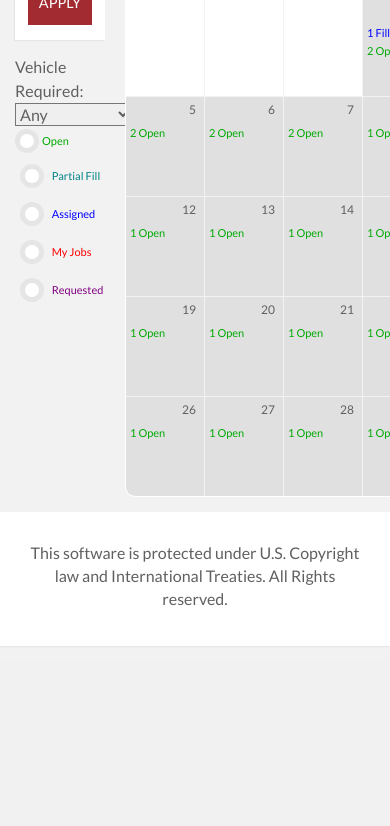
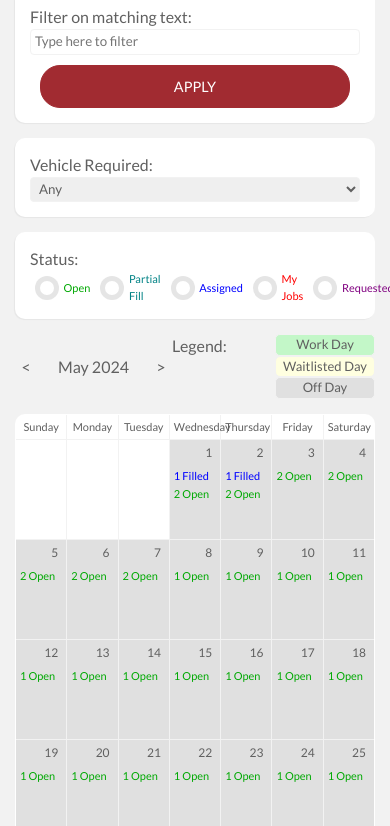
Before and after one commit to samEcarey/xdwebredesign, a plain HTML site: page redesign-calendar.html in a window 390 px wide. Shown: the part 244-1070 px from the top of the page. Before the commit the page ends 905 px from the top, so only its background shows below. Drawn offline with nearby package versions, Linux system fonts and the light colour scheme; placeholder pictures from the web are drawn by us; a script that the page names is missing; files whose address does not match are found by name.

Commit message:
NEW: updated mobile views

```diff
--- a/calendarstyles.css
+++ b/calendarstyles.css
@@ -1,38 +1,84 @@
  /* Apply border radius to the table */
+ @media screen and (max-width: 950px) {
+     .container-fluid {
+         flex-direction: column;
+     }
+
+     .filters-container,
+     .calendar-container {
+         flex: 1;
+         width: 100%;
+     }
+
+     .status {
+         /* border: 1px solid red; */
+         display: flex;
+         flex-direction: row !important;
+     }
+ }
+
+ /* NEW COMPONENT STYLES */
+ .new-input-field {
+     display: flex;
+     border: 1px solid #f2f2f2;
+     border-radius: 4px;
+     width: 100%;
+     font-size: smaller;
+     padding: 2px 4px;
+     min-height: 25px;
+     /* margin: 0px !important; */
+ }
+
+ .new-button {
+     border-radius: 20px !important;
+ }
+
+ /* FILTERS CONTAINER STYLES */
  .filters-container {
-     display: flex;
-     width: 25%;
+     display: flex !important;
+     /* flex-grow: 1; */
+     /* width: 100% !important; */
      background: transparent !important;
      flex-direction: column;
      margin-right: 20px;
-
  }
 
- .new-card {
-     border-radius: 10px !important;
-     border: 0px !important;
-     background-color: transparent !important;
-     /* display: flex; */
+ .filters-main {
+     display: flex;
      flex-direction: column;
-     padding: 0px !important;
-     margin: 0px !important;
  }
 
- .box-shadow {
-     -webkit-box-shadow: -1px 1px 1px rgba(0, 0, 0, 0.05);
-     -moz-box-shadow: -1px 1px 1px rgba(0, 0, 0, 0.05);
-     box-shadow: -1px 1px 1px rgba(0, 0, 0, 0.05);
+ .filter-container {
+     display: flex;
+     flex-direction: column;
+     width: 100%;
+     /* align-items: center; */
+     border-radius: 10px !important;
+     /* margin: 0px !important; */
  }
 
- .active-card {
-     margin-bottom: 15px;
-     padding: 15px 15px 15px 15px;
-     background: WHITE;
-     border-radius: 0px;
+ .filter-label {
+     /* border: 1px solid red; */
+     display: flex;
+     width: fit-content;
  }
 
- .active-card *:last-child {
-     margin-bottom: 0px;
+ .status {}
+
+ .job-status {
+     display: flex;
+     flex-direction: row;
+     justify-items: center;
+     align-items: center;
+     margin-right: 5px;
+ }
+
+ /* CALENDAR CONTAINER STYLES */
+ .calendar-container {
+     margin-bottom: 15px;
+     flex: 3;
+     /* max-width: 75%; */
+     width: 100%;
  }
 
  .rounded-table {
@@ -45,20 +91,6 @@
      /* Ensures rounded corners */
  }
 
- .input-and-apply {
-     display: flex;
-     flex-direction: column;
-     align-items: center;
-     /* margin: 0px !important; */
- }
-
- .new-input-field {
-     display: flex;
-     border: 0px;
-     width: 100%;
-     /* margin: 0px !important; */
- }
-
  .month-arrows {
      background-color: transparent;
      border: 0px !important;
@@ -66,7 +98,6 @@
      justify-content: center;
      border-radius: 50%;
      /* height: 30px !important; */
-
  }
 
  .month-arrows:hover {
@@ -75,27 +106,29 @@
      border-color: #01549b;
  }
 
- .filter-container {
-     display: flex;
-
- }
-
- .calendar-filter {
-     padding: 0px !important;
+ .calendar-actions {
+     padding-bottom: 15px;
+     align-content: center;
  }
 
  .remove-margin {
-     border: 1px solid red;
-     margin-right: 0px !important;
+     /* border: 1px solid red; */
+     margin: 0px !important;
  }
-
-
 
  .calendar-legend-container {
      width: 100%;
      display: flex;
-     justify-content: end;
+    justify-content: end;
+
  }
+ .calendar-legend-list {
+    /* width: 100%; */
+    display: flex;
+    justify-content: end;
+    align-items: center;
+    flex-wrap: wrap;
+}
 
  .calendar-legend-tags {
      width: fit-content;
--- a/redesign-calendar.html
+++ b/redesign-calendar.html
@@ -340,7 +340,7 @@
                     </div>
                 </header>
                 <!-- BODY -->
-                <main class="container-fluid" style="display: flex; ">
+                <main class="container-fluid" style="display: flex; width: 100%;">
                     <input type="hidden" name="hfCkAvailableJobs" id="hfCkAvailableJobs" value="true" />
                     <input type="hidden" name="hfCkPartialFill" id="hfCkPartialFill" value="true" />
                     <input type="hidden" name="hfCkAssignedJobs" id="hfCkAssignedJobs" value="true" />
@@ -349,32 +349,35 @@
                     <input type="hidden" name="hfTxtSearchBox" id="hfTxtSearchBox" />
                     <input type="hidden" name="hfFirstDay" id="hfFirstDay" />
                     <!-- CALENDAR ACTIONS TOP ROW -->
-                    <div class="filters-container" >
+                    <div class="filters-container">
+                        <h2>Filters</h2>
+                        <div class="filters-main">
                             <!-- SEARCH CONTAINER -->
-                        <div class="card-admin input-and-apply">
+                            <div class="card-admin filter-container ">
+                                <span class="filter-label">Filter on matching text: </span>
                                 <input class="new-input-field" id="txtSearchBox" name="txtSearchBox" type="text"
-                                placeholder="FILTER - Type here to filter on matching text"
-                                style="width: 200px; font-size: small;"
+                                    placeholder="Type here to filter"
                                     onKeyUp="FilterChanged(this, $get('hfTxtSearchBox'));" />
-                            <button id="btnApply" class="btn btn-sm btn-primary" type="button"
+                                <button id="btnApply" class="btn btn-sm btn-primary new-button" type="button"
                                     onclick="HandleApplyFilter(&#39;btnApply&#39;,&#39;#txtSearchBox&#39;);">Apply</button>
                             </div>
                             <!-- VEHICLE REQUIRED -->
-                        <div class="">
-                            <span>Vehicle Required: </span>
-                            <select name="ddlVehicleRequired"
+                            <div class="card-admin filter-container ">
+                                <span class="filter-label">Vehicle Required: </span>
+                                <select class="new-input-field" name="ddlVehicleRequired"
                                     onchange="javascript:setTimeout(&#39;__doPostBack(\&#39;ddlVehicleRequired\&#39;,\&#39;\&#39;)&#39;, 0)"
                                     id="ddlVehicleRequired">
                                     <option selected="selected" value="Any">Any</option>
                                     <option value="Required">Required</option>
                                     <option value="Not Required">Not Required</option>
-
                                 </select>
                             </div>
                             <!-- FILTERS -->
-                        <div class="">
-                            <div class="">
-                                <label class="label calendar-filter">
+                            <div class="card-admin filter-container ">
+                                <span class="filter-label">Status: </span>
+                                <div class="status">
+                                    <div class="job-status">
+                                        <label class="label remove-margin">
                                             <input class="label__checkbox" type="checkbox" id="ckAvailableJobs"
                                                 onclick="HandleFilterButton('ckavailablejobs',this);" />
                                             <span class="label__text  Calendar-Available-Jo">
@@ -386,8 +389,8 @@
                                         <label class="Calendar-Filter-Checkbox Calendar-Available-Job">Open</label>
                                         <!-- <label> Show number of jobs here</label> -->
                                     </div>
-                            <div class="">
-                                <label class="label">
+                                    <div class="job-status">
+                                        <label class="label remove-margin">
                                             <input class="label__checkbox" type="checkbox" id="ckPartialFill"
                                                 onclick="HandleFilterButton('ckpartialfill',this);" />
                                             <span class="label__text">
@@ -399,8 +402,8 @@
                                         <label class="Calendar-Filter-Checkbox Calendar-Partial-Fill">Partial
                                             Fill</label>
                                     </div>
-                            <div class="">
-                                <label class="label">
+                                    <div class="job-status">
+                                        <label class="label remove-margin">
                                             <input class="label__checkbox" type="checkbox" id="ckAssignedJobs"
                                                 onclick='HandleFilterButton("ckassignedjobs",this);' />
                                             <span class="label__text">
@@ -411,8 +414,8 @@
                                         </label>
                                         <label class="Calendar-Filter-Checkbox Calendar-Assigned-Job">Assigned</label>
                                     </div>
-                            <div class="">
-                                <label class="label">
+                                    <div class="job-status">
+                                        <label class="label remove-margin">
                                             <input class="label__checkbox" type="checkbox" id="ckMyJobs"
                                                 onclick='HandleFilterButton("ckmyjobs", this);' />
                                             <span class="label__text">
@@ -423,8 +426,8 @@
                                         </label>
                                         <label class="Calendar-Filter-Checkbox Calendar-My-Job">My Jobs</label>
                                     </div>
-                            <div class="">
-                                <label class="label">
+                                    <div class="job-status">
+                                        <label class="label remove-margin">
                                             <input class="label__checkbox" type="checkbox" id="ckRequestedJobs"
                                                 onclick='HandleFilterButton("ckrequestedjobs", this);' />
                                             <span class="label__text">
@@ -436,24 +439,26 @@
                                         <label class="Calendar-Filter-Checkbox Calendar-Requested-Job">Requested</label>
                                     </div>
                                 </div>
-
+                            </div>
+                        </div>
                     </div>
                     <!-- CALENDAR CONTAINER-->
-                    <div class="" style="margin-bottom: 15px;">
+                    <div class="calendar-container">
                         <!-- CALENDAR HEADER -->
-                        <div class="row" style="padding: 0px 0px 10px 0px">
-                            <!-- CALENDAR ARROWS AND DATE-->
-                            <div class="" style="min-width: 300px; text-align: center; display: flex;">
+                        <div class="calendar-actions" style="min-width: 300px; text-align: center; display: flex;">
                             <input class="month-arrows" type="submit" name="cmdPrevMonth" value="&lt;"
                                 onclick="spinSubmit(this, &#39;btnPrevMonth&#39;,&#39;&#39;);" id="cmdPrevMonth"
                                 style="width:30px;" />
-                                <span id="txtMonthName" style="display:inline-block;width:200px;text-align: center;">May
+                            <span id="txtMonthName"
+                                style="display:inline-block;width:200px;text-align: center; align-content: center;">May
                                 2024</span>
                             <input class="month-arrows" type="submit" name="cmdNextMonth" value=">"
                                 onclick="spinSubmit(this, &#39;btnNextMonth&#39;,&#39;&#39;);" id="cmdNextMonth"
                                 style="width:30px;" />
                             <!-- LEGEND CONTAINER-->
                             <div class="calendar-legend-container">
+                                <span class="filter-label" style="padding-right: 5px;">Legend: </span>
+                                <div class="calendar-legend-list">
                                     <div class="work-day calendar-legend-tags "
                                         style="border-style: solid; border-width: 1px; border-color: #f2f2f2; font-size: small; width: 100px; border-radius: 5px;">
                                         Work Day
```
Lines whose indentation alone changed are shown as unchanged.
